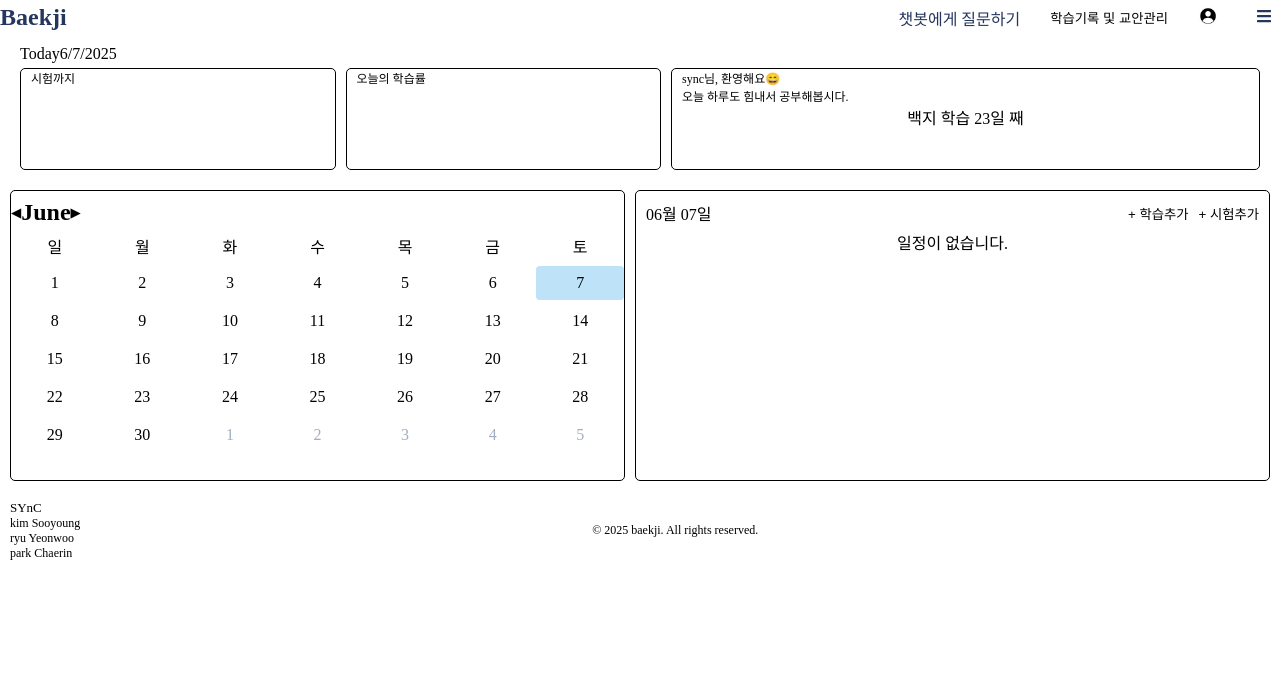
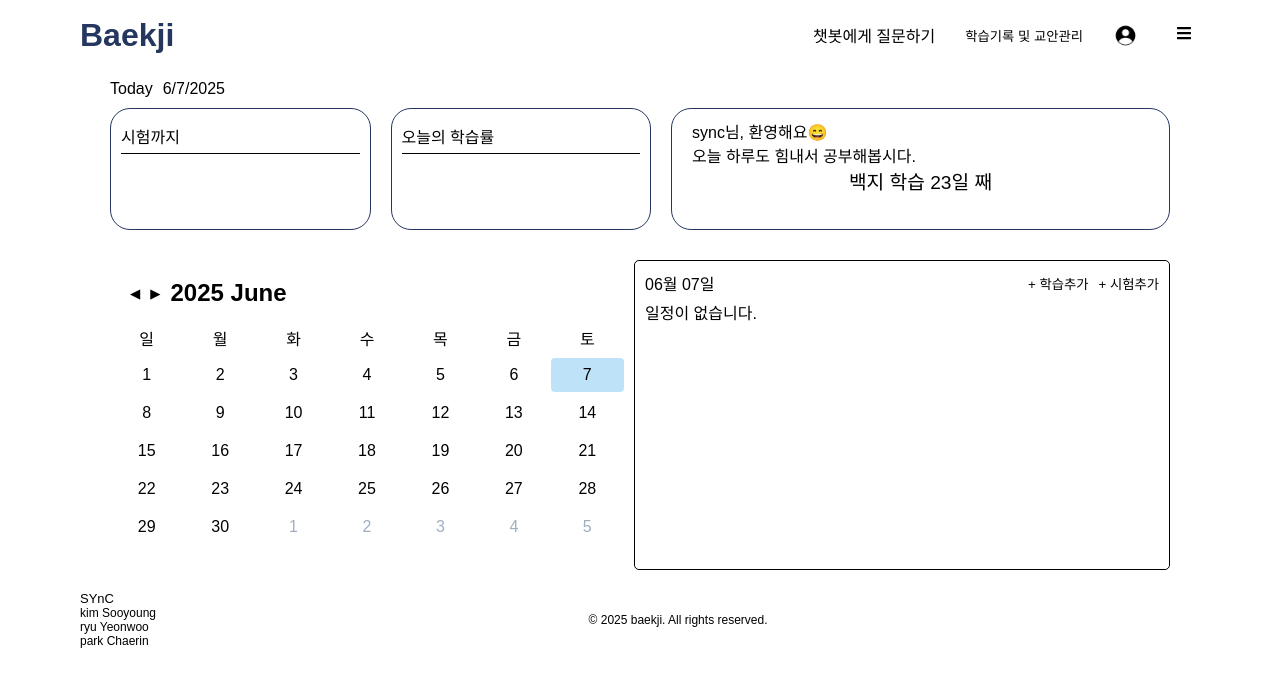
Before and after one commit to Dongguk-sync/2025-capstone-sync-client, a React (Vite) app: page /main in a window 1280 px wide. Shown: the top 686 px of the page. Built offline with nearby package versions, Linux system fonts and the light colour scheme.

Commit message:
mainpage css 변경
mainpage에 css 일부 변경했습니다.

```diff
--- a/src/App.css
+++ b/src/App.css
@@ -1,25 +1,27 @@
-.App {
-    padding: 10px 20px;
+:root {
+  --color-main: #25365F;
+  --color-sub: #3996DA;
+  --color-point: #FFF7D8;
+}
+
+/* 글자 크기를 한번에 조정*/
+html {
+  font-size: 16px;  /* 기본 폰트를 16px로 고정 */
+}
+
+body {
+  font-size: 1rem;  /* html font-size(16px)를 기준으로 1rem = 16px */
+  margin: 0;
+  padding: 0;
+  font-family: sans-serif; /* 원하시는 기본 폰트 패밀리로 설정 */
+}
+
+
+.app-container {
+    padding: 10px 50px;
     display: flex;
     flex-direction: column;
-    gap: 10px;
 }
-
-.cal_todo{
-    display: flex;
-    gap: 10px;
-    width: 100%;
-}
-
-.cal_todo > * {
-    flex:1;
-    text-align: center;
-    height: auto;
-    padding : 10px;
-
-}
-
-/* App.css */
 
 a {
   text-decoration: none;  /* 밑줄 없애기 */
@@ -31,7 +33,14 @@ a:hover {
   text-decoration: none;
 }
 
-/* 포커스 아웃라인까지 제거하고 싶으면 (접근성 고려 필요) */
 a:focus {
   outline: none;
 }
+
+button {
+    background : none;
+    border: none;
+    padding: 0;
+    outline: none;
+    cursor: pointer;
+}
--- a/src/App.jsx
+++ b/src/App.jsx
@@ -11,6 +11,7 @@ import './App.css'
 function App() {
 
   return (
+    <div className="app-container">
       <BrowserRouter>
         <Routes>
           <Route path="/" element={<SlidePage />} />
@@ -21,6 +22,7 @@ function App() {
           <Route path="/profile" element={<Profile />} />
         </Routes>
       </BrowserRouter>
+    </div>
   )
 }
 
--- a/src/components/Calender.css
+++ b/src/components/Calender.css
@@ -1,23 +1,24 @@
 .mainStudy {
-    padding: 10px 20px;
+    padding: 10px 60px;
     height: auto;
     display: flex;
     flex-wrap: wrap;
     gap:10px;
+
 }
 
 .calender {
-    border: 1px solid;
-    border-radius: 5px;
     flex:1;
+    /* box-shadow: 1px 1px 10px 0 var(--color-main);
+    border-radius: 20px; */
+
 }
+
 .detail{
     border: 1px solid;
     border-radius: 5px;
     flex:1;
 }
-
-
 
 .CalHeader{
     display: flex;
@@ -25,19 +26,21 @@
     align-items: center;
     text-align: center;
     height: 15%;
+    padding: 10px 20px;
+    gap: 10px;
 }
 
 .weekdays{
     display: grid;
     grid-template-columns: repeat(7, 1fr);
     margin-bottom: 8px;
+    text-align: center;
 }
 
 .cells .row {
     display: grid;
     grid-template-columns: repeat(7, 1fr);
 }
-
 
 .cell {
     padding: 8px;
@@ -73,7 +76,6 @@
     gap: 10px;
 }
 
-
 .studyDetail{
     text-align: start;
 }
--- a/src/components/Calender.jsx
+++ b/src/components/Calender.jsx
@@ -4,8 +4,6 @@ import { format, startOfMonth, endOfMonth, startOfWeek, endOfWeek, addDays, isSa
 import Study from './Study';
 import { getSchedules, deleteSchedule } from '../data/calendarService';
 
-
-// 캘린더랑 todaytodo 합치는게 좋을거 같음
 
 const Calender = ({ onAddStudy, onStartStudy, onAddExam }) => {
     const [currentMonth, setCurrentMonth] = useState(new Date());
@@ -44,8 +42,8 @@ const Calender = ({ onAddStudy, onStartStudy, onAddExam }) => {
     const renderHeader = () => (
         <div className="CalHeader">
             <button onClick={() => setCurrentMonth(addDays(currentMonth, -30))}>◀</button>
-            <h2>{format(currentMonth, 'MMMM')}</h2>
             <button onClick={() => setCurrentMonth(addDays(currentMonth, 30))}>▶</button>
+            <h2>{format(currentMonth, 'yyy MMMM')}</h2>
         </div>
     );
 
@@ -90,11 +88,15 @@ const Calender = ({ onAddStudy, onStartStudy, onAddExam }) => {
 
     return (
         <div className="mainStudy">
+          {/* 오른쪽 달력 부분 */}
             <div className="calender">
                 {renderHeader()}
                 {renderDays()}
                 {renderCells()}
             </div>
+
+
+          {/* 왼쪽 학습 일정 부분 */}
             <div className="detail">
                 <div className="detailDate">
                     {format(selectedDate, 'MM월 dd일')}
--- a/src/components/Footer.css
+++ b/src/components/Footer.css
@@ -2,7 +2,7 @@
     display: flex;
     align-items: center;
     height: 80px;
-    padding: 0 10px;
+    padding: 0 30px;
 }
 
 .team {
--- a/src/components/Header.css
+++ b/src/components/Header.css
@@ -2,13 +2,16 @@
     display: flex;
     justify-content: space-between;
     align-items: center;
-    color: #25365F;
-    height: 35px;
+    height: 50px;
+    padding: 0 30px;
 }
 
 .Logo {
-    font-size: 24px;
+    font-size: 32px;
     font-weight: bold;
+    justify-content: center;
+    align-items: center;
+    color: var(--color-main);
 }
 
 .menu {
@@ -16,21 +19,12 @@
     justify-content: space-between;
     align-items: center;
     gap: 30px;
+    font-size: 16px;
 }
 
-
-
-button {
-    background : none;
-    border: none;          /* 테두리 제거 */
-    padding: 0;            /* 필요하다면 기본 패딩도 제거 */
-    outline: none;         /* focus 됐을 때 나오는 윤곽선 제거 */
-    cursor: pointer;
-}
-
-.profile_icon {
-  width: 20px;         /* 원하는 가로 크기 */
-  height: 20px;        /* 원하는 세로 크기 */
-  object-fit: cover;   /* 비율 유지하며 잘라내기 */
+.profile-btn{
+  width: 25px;
+  height: 25px;
+  object-fit: cover;
   border-radius: 50%;
 }
--- a/src/components/Header.jsx
+++ b/src/components/Header.jsx
@@ -17,7 +17,7 @@ const Header = ()=> {
                 <button>학습기록 및 교안관리</button>
                 <Link to ='/Profile' className="profile-btn">
                     <img
-                        src={profile} alt="profile" className="profile_icon"
+                        src={profile} alt="profile" className="profile-btn"
                     />
                 </Link>
                 <button
--- a/src/components/Noitce.jsx
+++ b/src/components/Noitce.jsx
@@ -4,10 +4,19 @@ const Notice = () =>{
 
     return (
         <div className="todayNotice">
-            <div>Today{new Date().toLocaleDateString()}</div>
+            <div className="today_date">
+                <div>Today</div>
+                {new Date().toLocaleDateString()}
+            </div>
             <div className="noticeBox">
-                <div className="noticeFir">시험까지</div>
-                <div className="noticeSec">오늘의 학습률</div>
+                <div className="noticeFir">
+                    <div className="ToExam">시험까지</div>
+                </div>
+                <div className="noticeSec">
+                    <div className="Today_rate">
+                        오늘의 학습률
+                    </div>
+                </div>
                 <div className="noticeThi">
                     <div className="hello">
                     sync님, 환영해요😄<br/>오늘 하루도 힘내서 공부해봅시다.
--- a/src/components/Notice.css
+++ b/src/components/Notice.css
@@ -3,8 +3,13 @@
     flex-direction: column;
     justify-content: space-between;
     align-items: flex-start;
-    gap: 5px;
-    padding: 10px 20px;
+    gap: 10px;
+    padding: 20px 60px;
+}
+
+.today_date{
+    display: flex;
+    gap: 10px;
 }
 
 .noticeBox{
@@ -13,30 +18,34 @@
     position: relative;
     flex-wrap: wrap;
     width: 100%;
-    gap: 10px;
+    gap: 20px;
 }
 
 .noticeFir, .noticeSec {
     flex: 1;
     text-align : start;
-    border : 1px solid;
-    border-radius: 5px;
-    height : 100px;
-    padding: 0 10px;
-    font-size: 12px;
+    border : 1px solid var(--color-main);
+    border-radius: 20px;
+    padding: 10px;
 }
 
 .noticeThi{
     flex: 2;
-    border : 1px solid;
-    border-radius: 5px;
+    border : 1px solid var(--color-main);
+    border-radius: 20px;
     height : 100px;
     display: flex;
     flex-direction: column;
+    padding: 10px;
 }
 
+.ToExam, .Today_rate{
+    padding: 5px 0;
+    border-bottom: 1px solid;
+}
+
+
 .hello {
-    font-size: 12px;
     text-align: start;
     padding: 0 10px;
     flex: 0 0 auto;
@@ -44,6 +53,7 @@
 
 .contiDate{
     flex : 1 1 auto;
-    align-items: center;
     text-align: center;
+    font-size: 1.2rem;
+    justify-content: center;
 }
--- a/src/pages/MainPage.css
+++ b/src/pages/MainPage.css
@@ -8,7 +8,6 @@
   display: inline-block;
   position: relative;
 }
-
 
 .record_img {
     display: flex;
@@ -51,13 +50,10 @@
     flex: 1;
 }
 
-
-
 .SelectSubject, .AddExamTitle,  .SelectMeterial{
     padding: 15px 10px;
     border-bottom: 1px solid #ddd;
 }
-
 
 .Alarm{
     padding: 15px 10px;
@@ -66,7 +62,6 @@
     align-items: center;
     justify-content: space-between;
 }
-
 
 .SelectSubject-row, .SelectMeterial-row, .AddExamTitle {
   display: flex;
```
Also changed, not shown: src/pages/ChatBot.jsx (added, +12 -0 lines). Lines whose indentation alone changed are shown as unchanged.
